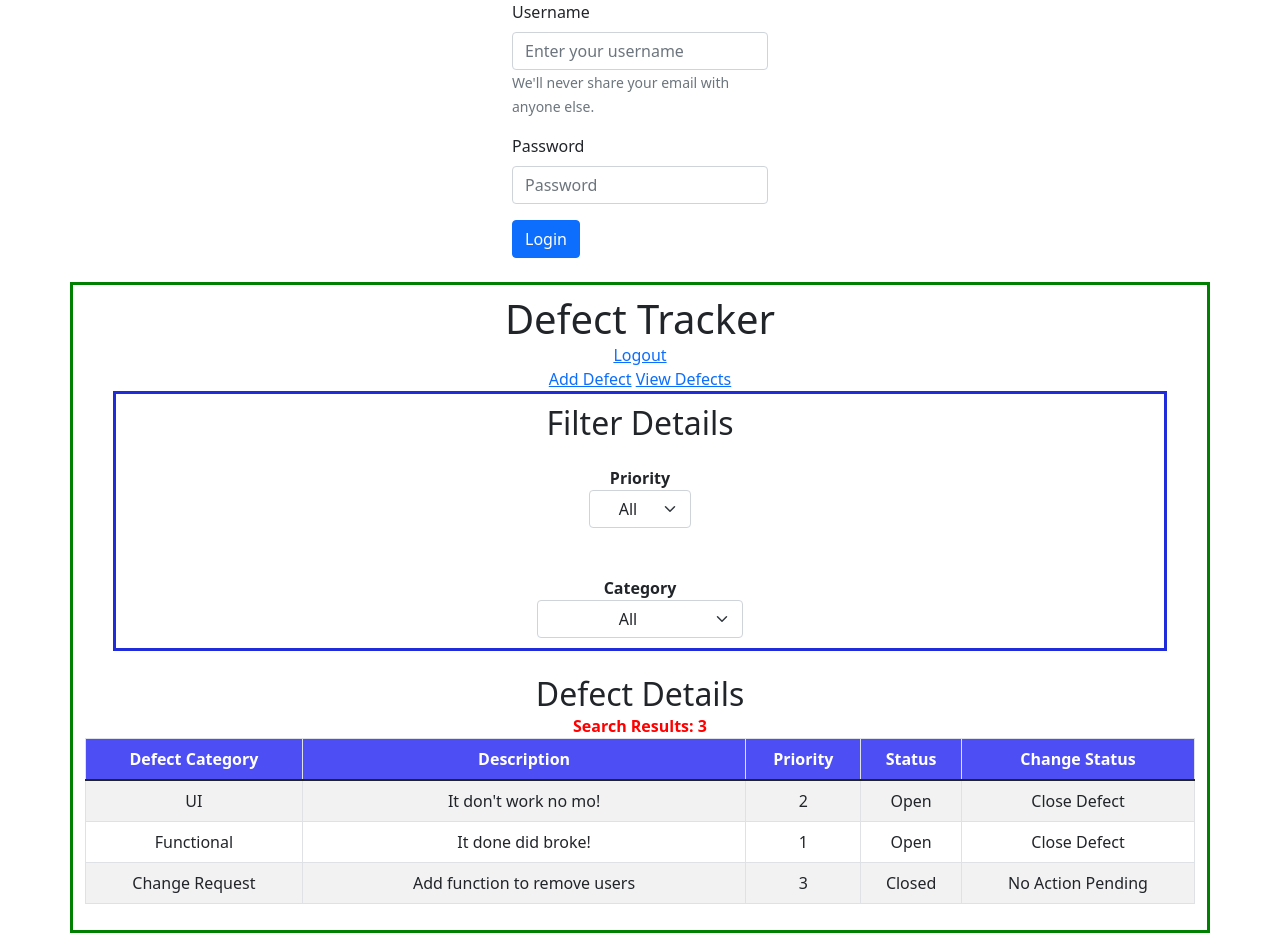
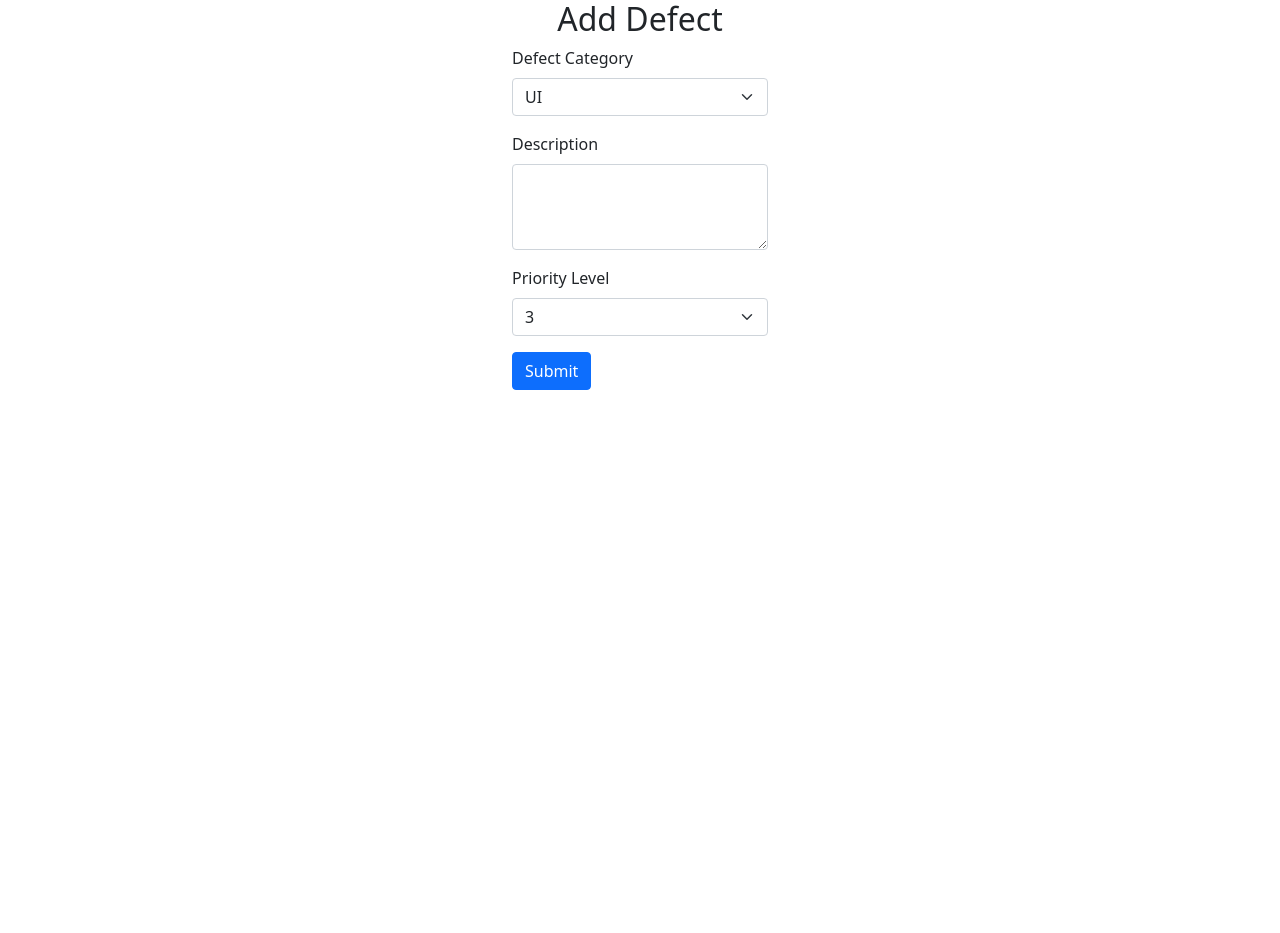
Before and after one commit to Jmetzger504/ReactJSDefectTrackerExercise, a React (Create React App) app: page /adddefect in a window 1280 px wide. After the commit the page ends 800 px from the top, so only its background shows below. Built offline with nearby package versions, Linux system fonts and the light colour scheme.

Commit message:
addDefect componenet added. All components have a route now.

```diff
--- a/package.json
+++ b/package.json
@@ -12,6 +12,7 @@
     "react": "^18.1.0",
     "react-bootstrap": "^2.4.0",
     "react-dom": "^18.1.0",
+    "react-router-dom": "^6.3.0",
     "react-scripts": "5.0.1",
     "web-vitals": "^2.1.4"
   },
--- /dev/null
+++ b/public/users.json
@@ -0,0 +1,4 @@
+[
+    {"username": "Jmetzger","password": "Metzger","role": "tester"},
+    {"username": "Jmetzger5","password": "Metzger","role": "dev"}
+]
--- a/src/App.js
+++ b/src/App.js
@@ -3,12 +3,18 @@ import './App.css';
 import DefectTracker from './components/DefectTracker/DefectTracker';
 import 'bootstrap/dist/css/bootstrap.min.css';
 import Login from './components/Login/Login';
+import AddDefect from './components/AddDefect/AddDefect';
+import { BrowserRouter,Routes,Route,Link } from 'react-router-dom';
+
 function App() {
   return (
-    <>
-      <Login></Login>
-      <DefectTracker></DefectTracker>
-    </>
+    <BrowserRouter>
+      <Routes>
+        <Route path = "/" element = {<Login/>}/>
+        <Route path = "/dashboard" element = {<DefectTracker/>}/>
+        <Route path = "/adddefect" element = {<AddDefect/>}/>
+      </Routes>
+    </BrowserRouter>
   );
 }
 
--- /dev/null
+++ b/src/components/AddDefect/AddDefect.js
@@ -0,0 +1,55 @@
+import React, { useState } from 'react';
+import PropTypes from 'prop-types';
+import styles from './AddDefect.module.css';
+import { Form } from 'react-bootstrap';
+import { Button } from 'react-bootstrap';
+import axios from 'axios';
+
+const AddDefect = () => {
+
+  const [category, setCategory] = useState('UI');
+  const [description,setDescription] = useState('');
+  const [priority,setPriority] = useState('3');
+
+  const newDefect = (category,description,priority) => {
+    let newDefect = {"category": category, "description": description, "priority": priority, "status": "Open"};
+    console.log(newDefect);
+    axios.post('defects.json',newDefect)
+    .then(console.log("Yay!"))
+    .catch(error => console.log(error));
+  }
+
+  return (
+    <>
+    <h2>Add Defect</h2>
+  <Form id = "form">
+  <Form.Group className = "mb-3">
+    <Form.Label>Defect Category</Form.Label>
+    <Form.Select onChange = {(event) => setCategory(event.target.value)}>
+      <option value = "UI">UI</option>
+      <option value = "Functional">Functional</option>
+      <option value = "Change Request">Change Request</option>
+    </Form.Select>
+  </Form.Group>
+  <Form.Group className = "mb-3">
+    <Form.Label>Description</Form.Label>
+    <Form.Control as = "textarea" rows = {3} onChange = {(event) => setDescription(event.target.value)}></Form.Control>
+  </Form.Group>
+  <Form.Group className='mb-3'>
+    <Form.Label>Priority Level</Form.Label>
+    <Form.Select onChange = {(event) => setPriority(event.target.value)}>
+      <option value = "3">3</option>
+      <option value = "2">2</option>
+      <option value = "1">1</option>
+    </Form.Select>
+  </Form.Group>
+    <Button variant = "primary" type = "submit">Submit</Button>
+  </Form>
+  </>
+);}
+
+AddDefect.propTypes = {};
+
+AddDefect.defaultProps = {};
+
+export default AddDefect;
--- /dev/null
+++ b/src/components/AddDefect/AddDefect.module.css
@@ -0,0 +1,7 @@
+.AddDefect {
+    margin: auto;
+    width: 40%;
+}
+h2 {
+    text-align: center;
+}
--- a/src/components/DefectTracker/DefectTracker.js
+++ b/src/components/DefectTracker/DefectTracker.js
@@ -37,16 +37,16 @@ const DefectTracker = () => {
         <div className = "filterDetails">
           <h2>Filter Details</h2>
           <br/>
-          <label for = "priority"><b>Priority </b></label>
-          <select onChange = {handlePriorityChange} name = "priority" id = "priority" class = "form-select">
+          <label htmlFor = "priority"><b>Priority </b></label>
+          <select onChange = {handlePriorityChange} name = "priority" id = "priority" className = "form-select">
             <option>All</option>
             <option>1</option>
             <option>2</option>
             <option>3</option>
           </select>
           <br/><br/>
-          <label for = "category"><b>Category </b></label>
-          <select onChange = {handleCategoryChange} name = "category" id = "category" class = "form-select">
+          <label htmlFor = "category"><b>Category </b></label>
+          <select onChange = {handleCategoryChange} name = "category" id = "category" className = "form-select">
             <option>All</option>
             <option>UI</option>
             <option>Functional</option>
--- a/src/components/Login/Login.js
+++ b/src/components/Login/Login.js
@@ -12,6 +12,10 @@ const Login = () => {
   const loginChange = (event) => {
     let tempCredentials = Object.assign({},{[event.target.name]: event.target.value})
     setCredentials(tempCredentials);
+  }
+
+  const login = () => {
+
   }
 
 
```
Also changed, not shown: defects.json (deleted, +0 -19 lines), src/components/AddDefect/AddDefect.lazy.js (added, +11 -0 lines), 2 other files (tests, documents, lock files or other folders).
